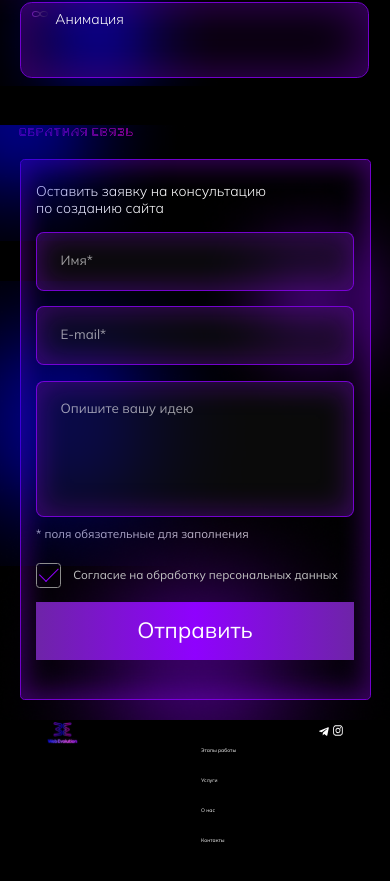
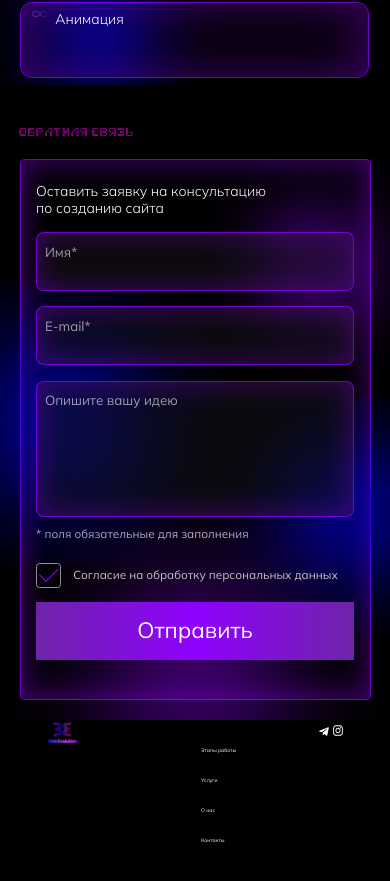
Before and after one commit to WebEvolutionApp/Front, a React (Vite) app: page / in a window 390 px wide. Shown: the part 1374-2255 px from the top of the page. Built offline with nearby package versions, Linux system fonts and the light colour scheme.

Commit message:
fixing form

```diff
--- a/src/components/Form/styles.module.scss
+++ b/src/components/Form/styles.module.scss
@@ -206,12 +206,12 @@
     width: 75%;
   }
   .form__container__BgOne {
-    top: -30vw;
+    top: 70vw;
     width: 90vw;
-    left: -40vw;
+    left: 45vw;
   }
   .form__container__BgTwo {
-    top: 10vw;
+    top: 1vw;
     width: 70vw;
     left: 46vw;
   }
--- a/src/components/ui/TextArea/styles.module.scss
+++ b/src/components/ui/TextArea/styles.module.scss
@@ -38,12 +38,9 @@
     border-radius: 2vw;
     box-shadow: inset 0 0 7vw 1vw rgba(150, 0, 255, 0.3);
     @include fontTitleFormInfoMedia();
-    padding: 4vw 2vw 1vw 6vw;
-
-
 
     &::placeholder {
-      padding: 4vw 0 0 6vw;
+
     }
 }
 }
```
